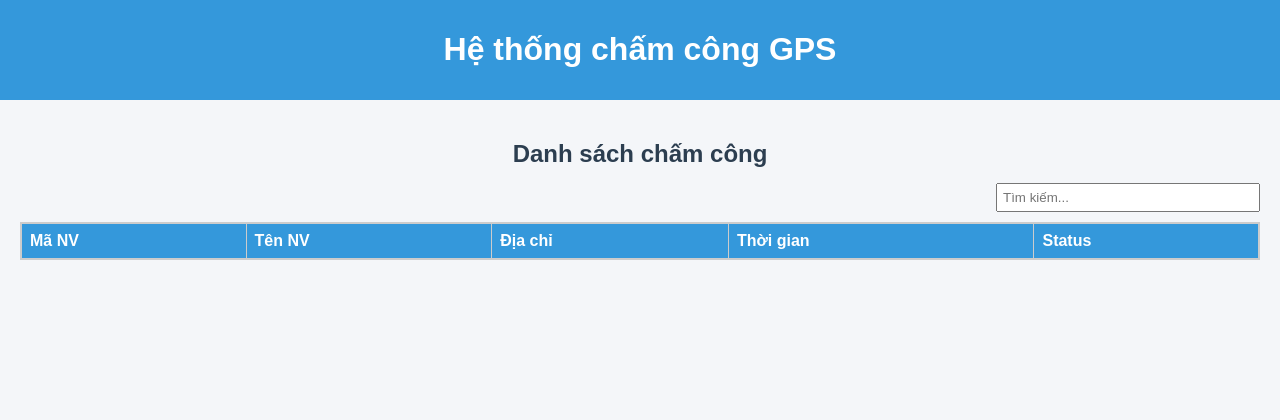
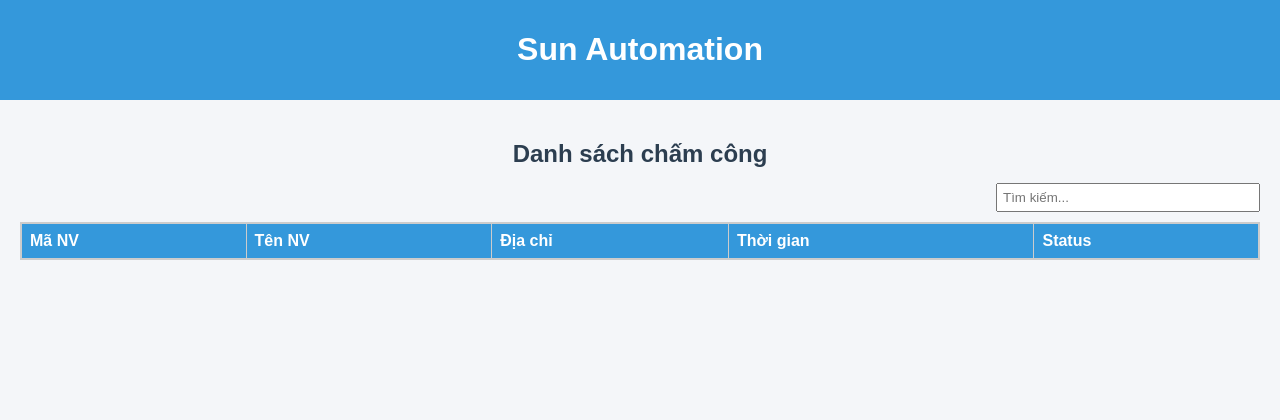
Before and after one commit to Vinbobo/read_gps_data, a Flask app: page / in a window 1280 px wide. Shown: the top 420 px of the page. Run offline with Flask 3, Linux system fonts and the light colour scheme; data that the repository does not hold is empty.

Commit message:
Update index.html

```diff
--- a/templates/index.html
+++ b/templates/index.html
@@ -22,7 +22,7 @@
 </head>
 <body>
   <header>
-    <h1>Hệ thống chấm công GPS</h1>
+    <h1>Sun Automation</h1>
   </header>
 
   <div class="container">
```
